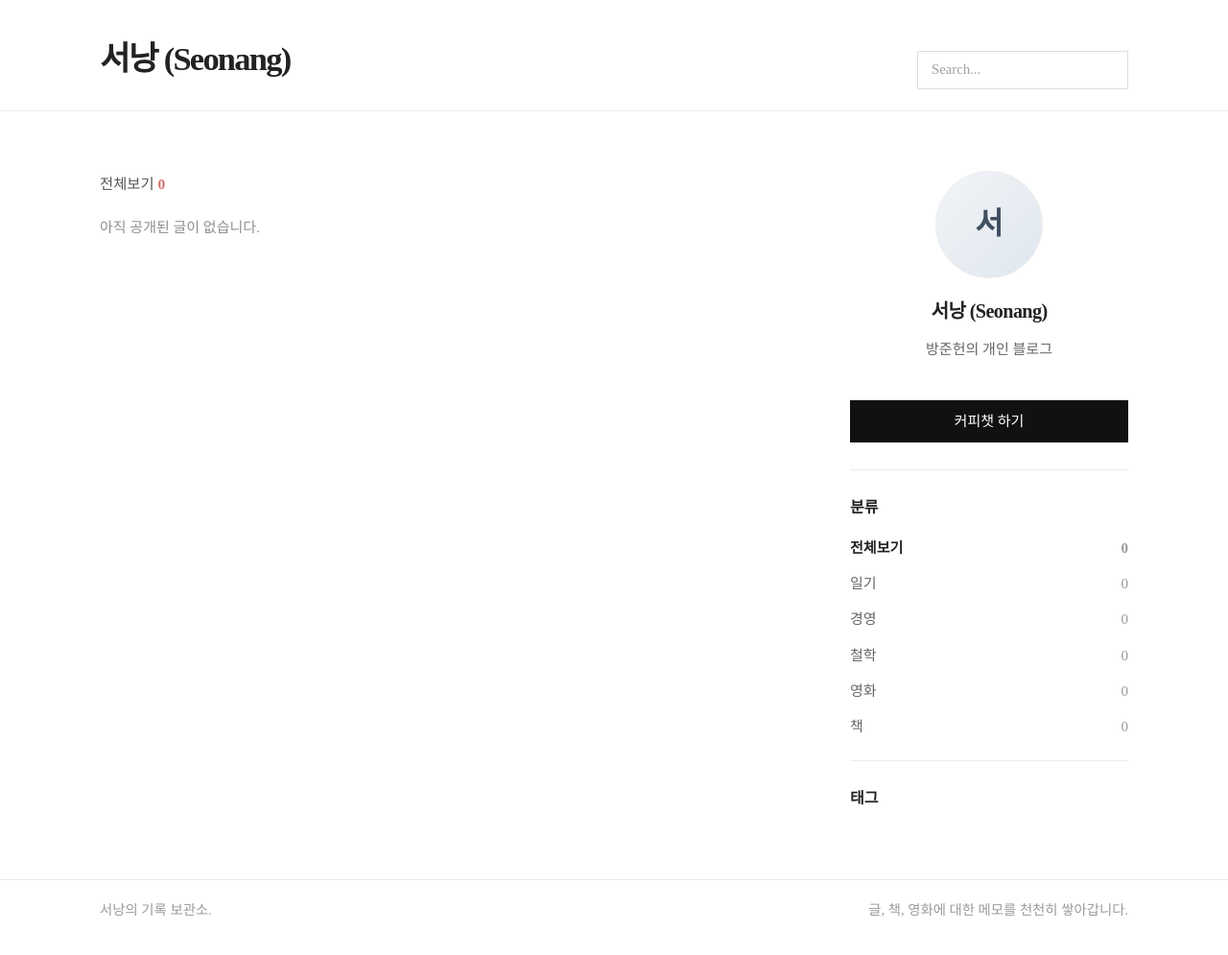
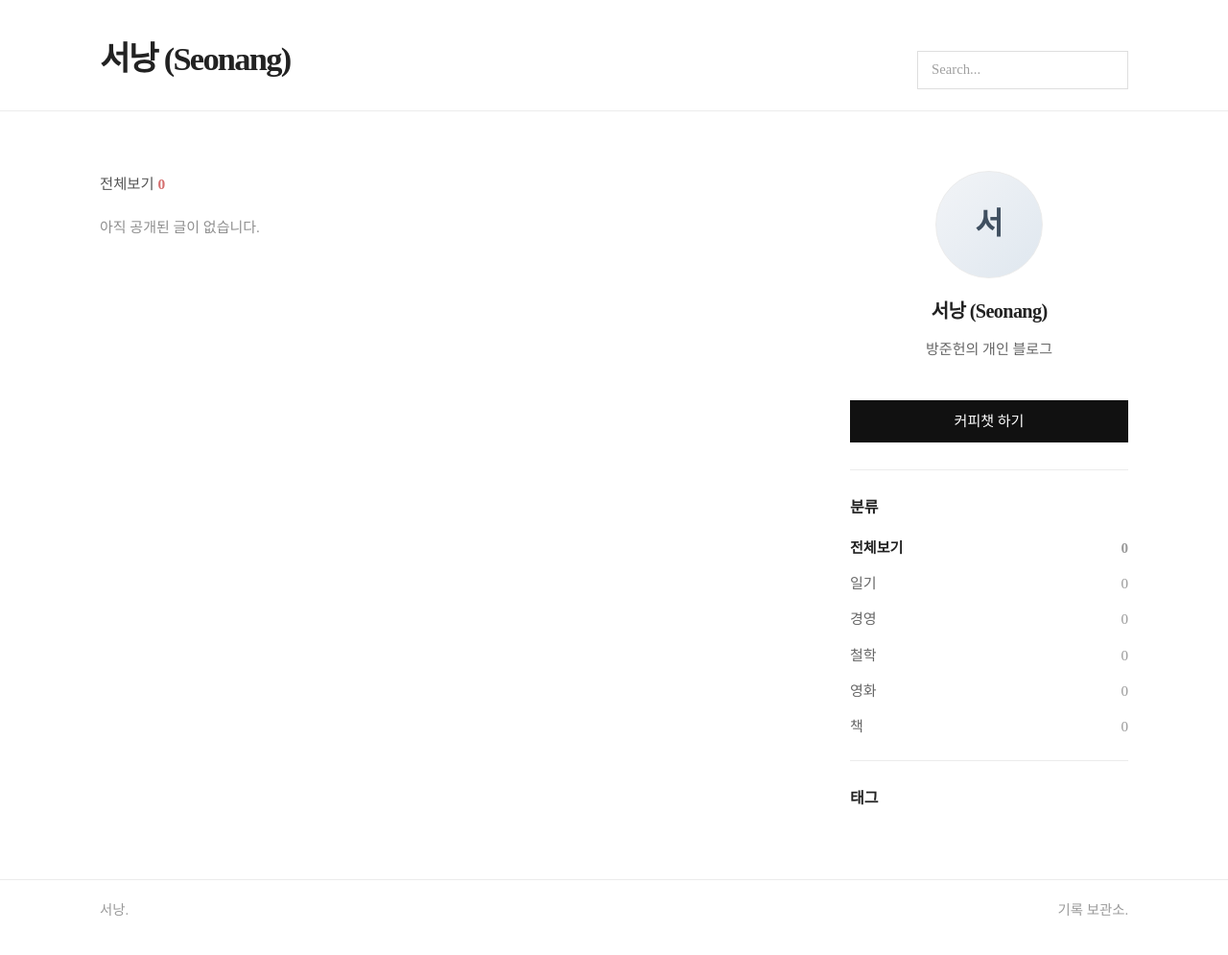
Before and after one commit to seonang/seonang.github.io, a Jekyll site: the page built from index.html, in a window 1280 px wide. Shown: the whole page at 96% size. Built offline with Jekyll 4.4.1, drawn with Linux system fonts in a browser that asks for light colours; some web fonts are replaced.

Commit message:
Update site-footer.html

```diff
--- a/_includes/site-footer.html
+++ b/_includes/site-footer.html
@@ -1,6 +1,6 @@
 <footer class="site-footer">
   <div class="site-footer-inner">
-    <p>서낭의 기록 보관소.</p>
-    <p class="site-footer-muted">글, 책, 영화에 대한 메모를 천천히 쌓아갑니다.</p>
+    <p>서낭.</p>
+    <p class="site-footer-muted">기록 보관소.</p>
   </div>
 </footer>
```
